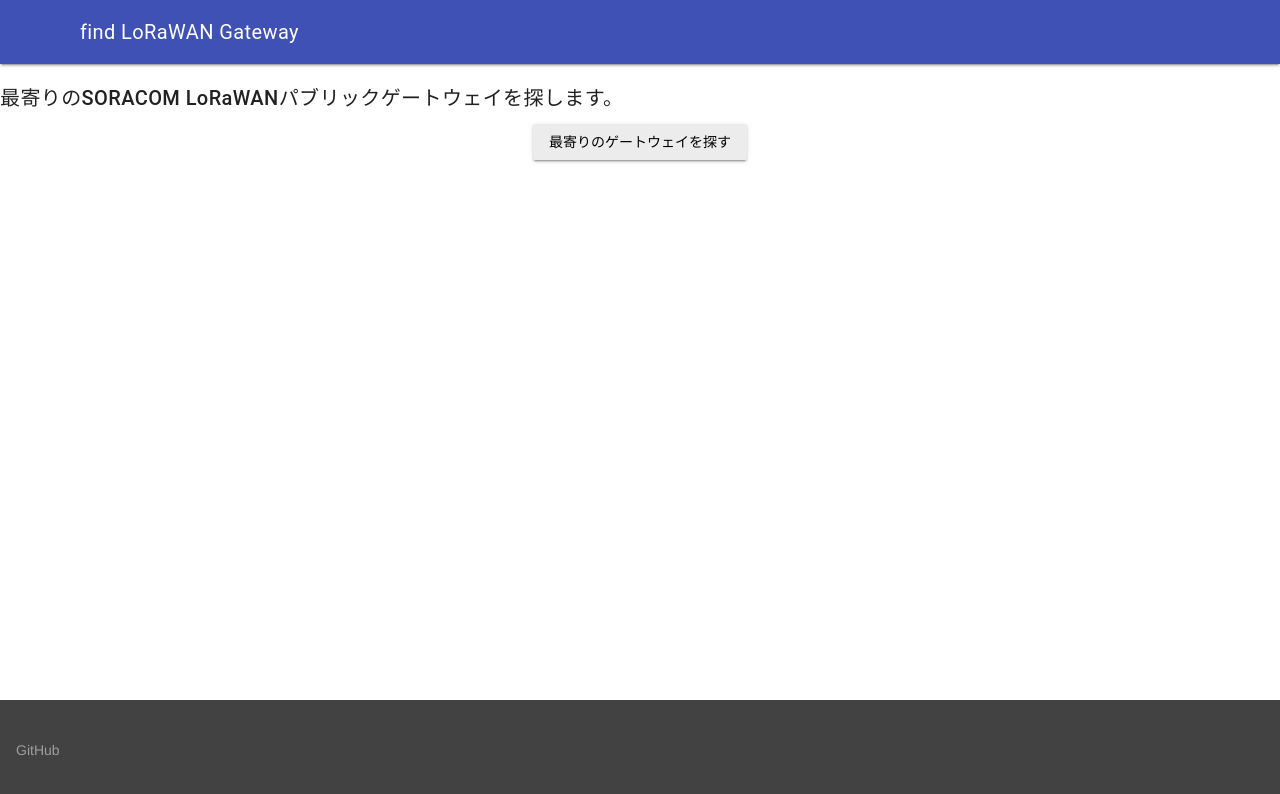
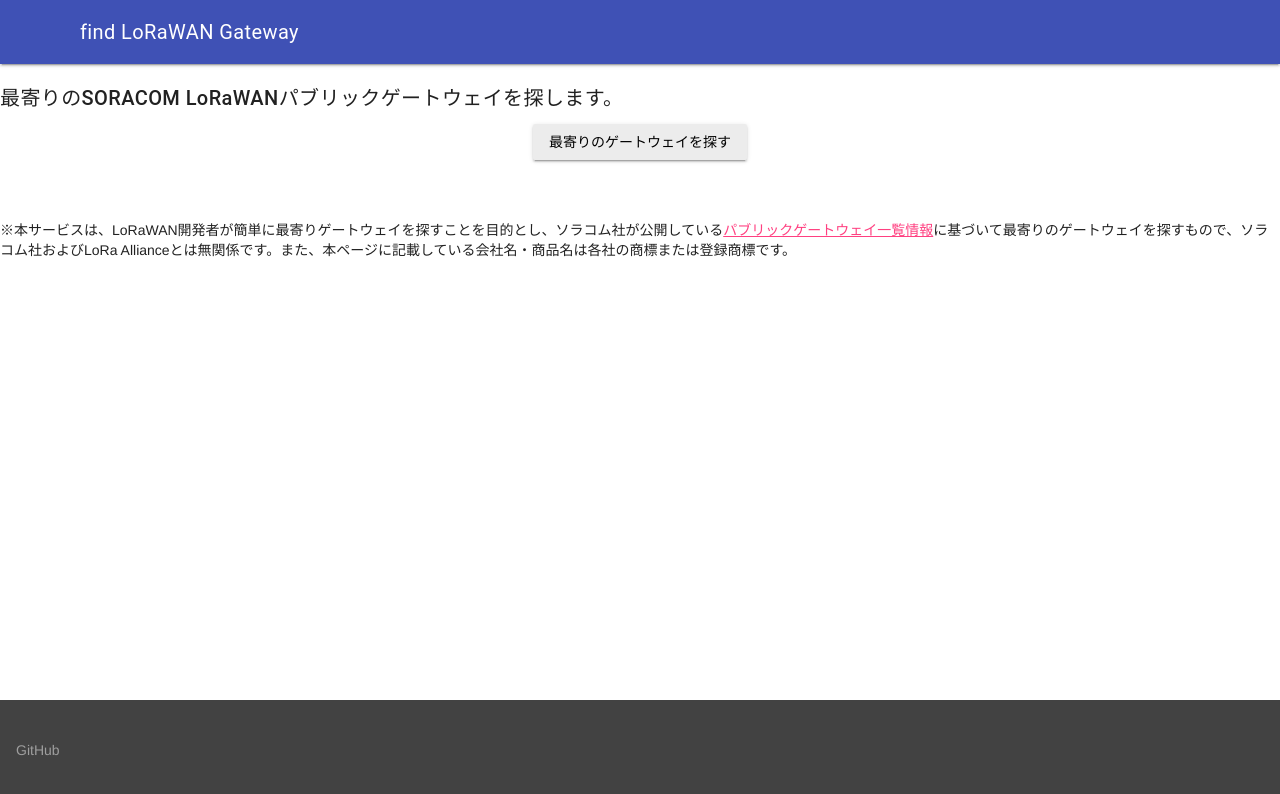
Before and after one commit to nearest-public-soracom-lorawan-gateway/nearest-public-soracom-lorawan-gateway.github.io, a plain HTML site: page index.html in a window 1280 px wide. Drawn offline with nearby package versions, Linux system fonts and the light colour scheme.

Commit message:
Add legal notice(ref: #2)

```diff
--- a/index.html
+++ b/index.html
@@ -37,6 +37,7 @@
                 </div>
                 <div style="height: 60px">&nbsp;</div>
                 <div id="result"></div>
+                ※本サービスは、LoRaWAN開発者が簡単に最寄りゲートウェイを探すことを目的とし、ソラコム社が公開している<a href="https://www.google.com/maps/d/viewer?mid=1XzicjpognepwJmV3dkMdmLr1q38&ll=35.13135337573486%2C134.60711234999997&z=4">パブリックゲートウェイ一覧情報</a>に基づいて最寄りのゲートウェイを探すもので、ソラコム社およびLoRa Allianceとは無関係です。また、本ページに記載している会社名・商品名は各社の商標または登録商標です。
             </div>
         </main>
         <footer class="mdl-mini-footer">
```
